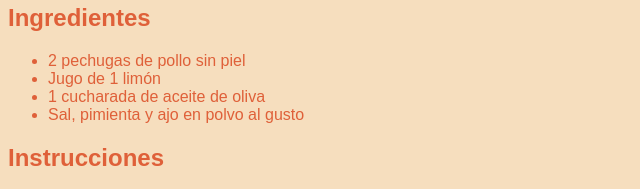
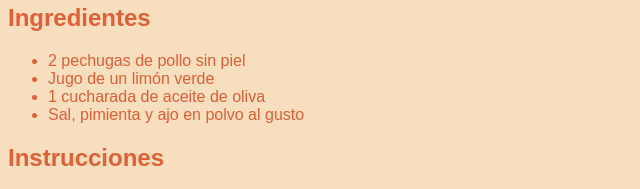
Before and after one commit to lucasfuenteshn/proyectorecetario, a plain HTML site: page receta_carne_pechuga_limon.html in a window 1280 px wide. Shown: the part 176-365 px from the top of the page, 0-640 px from the left. Drawn offline with Linux system fonts and the light colour scheme.

Commit message:
Cambio de números a letras

```diff
--- a/receta_carne_pechuga_limon.html
+++ b/receta_carne_pechuga_limon.html
@@ -28,7 +28,7 @@
       <h2>Ingredientes</h2>
       <ul>
         <li>2 pechugas de pollo sin piel</li>
-        <li>Jugo de 1 limón</li>
+        <li>Jugo de un limón verde</li>
         <li>1 cucharada de aceite de oliva</li>
         <li>Sal, pimienta y ajo en polvo al gusto</li>
       </ul>
```
